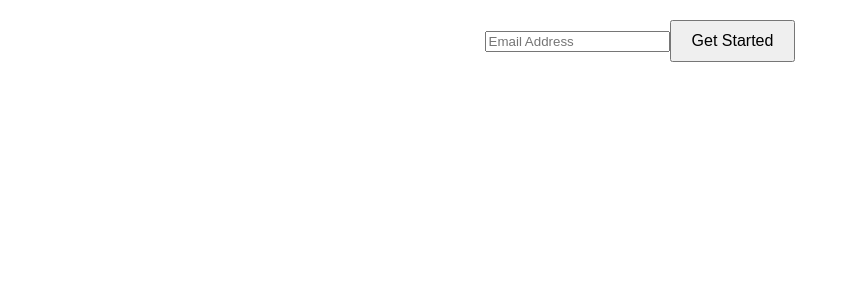
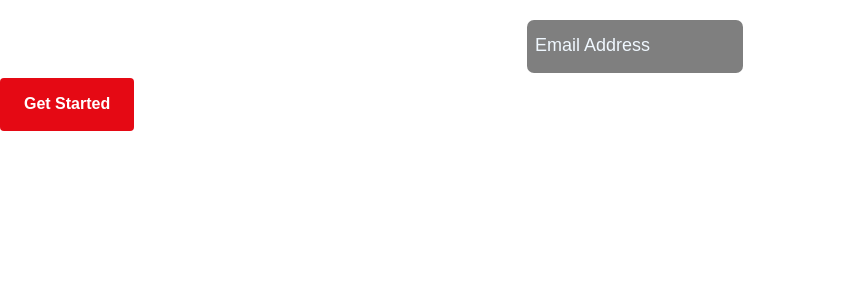
Before and after one commit to madasamydfan/CloneToLearn, a React (Create React App) app: page / in a window 1280 px wide. Shown: the top 300 px of the page, without its empty margins (0-858 px from the left). Built offline with nearby package versions, Linux system fonts and the light colour scheme.

Commit message:
two component

```diff
--- a/src/App.js
+++ b/src/App.js
@@ -1,13 +1,13 @@
 
 import './App.css';
 import Login from './loginBox';
-
+import SignInButton from './signinbutton';
 function App() {
   return (
 
     <>
       <Login></Login>
-
+    <SignInButton></SignInButton>
     </>
 
   );
--- a/src/Login.css
+++ b/src/Login.css
@@ -6,8 +6,28 @@
 .get-started-btn {
   padding: 10px 20px;
   font-size: 16px;
+  border-width: 0px;
+  color: rgb(255,255,255);
+  border-radius: 7px;
+  height : 1.4cm;
+  margin-top: 5px;
+
+  background-color: rgb(229, 9, 20);
   cursor: pointer;
 }
-.login-input{
-    height: 10px;
+
+.Login-input {
+  padding: 0.2cm;
+
+  height : 1cm;
+  background-color:rgb(0,0,0,0.5) ;
+  color: rgb(255,255,255);
+  width: 200px;
+  border-width: 0px;
+  margin-right: 10px;
+  border-radius: 7px;
 }
+.Login-input::placeholder{
+    color:aliceblue;
+    font-size: large;
+}
--- a/src/loginBox.js
+++ b/src/loginBox.js
@@ -5,7 +5,7 @@ const Login = () => {
   return (
     <div className="login-container">
         <input placeholder="Email Address" className="Login-input"></input>
-      <button className="get-started-btn">Get Started</button>
+
     </div>
   );
 };
--- /dev/null
+++ b/src/signinbutton.css
@@ -0,0 +1,15 @@
+.get-started-btn {
+  background-color: #e50914;
+  color: white;
+  padding: 12px 24px;
+  border: none;
+  border-radius: 4px;
+  font-weight: bold;
+  font-size: 16px;
+  cursor: pointer;
+  transition: background-color 0.3s ease;
+}
+
+.get-started-btn:hover {
+  background-color: #f6121d;
+}
--- /dev/null
+++ b/src/signinbutton.js
@@ -0,0 +1,10 @@
+import React from "react";
+import "./signinbutton.css" ;
+
+ const SignInButton = () =>
+    {
+    return(
+        <button className="get-started-btn">Get Started</button>
+    )
+ }
+ export default SignInButton ;
```
